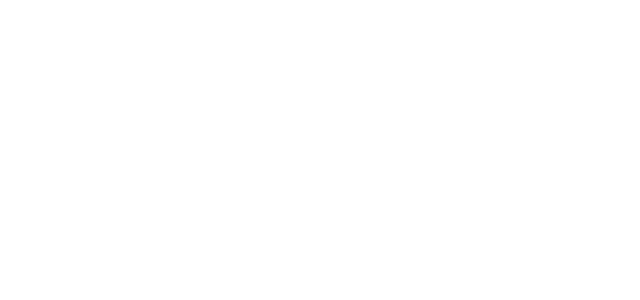
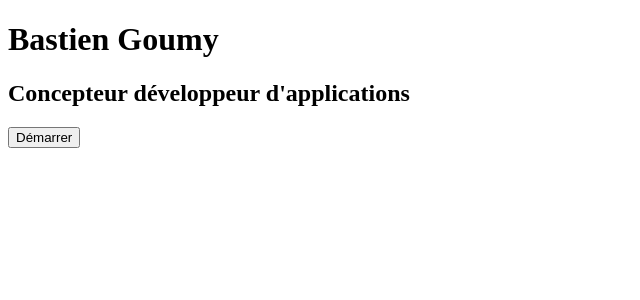
Before and after one commit to bastien-app/site_react, a React (Vite) app: page / in a window 1280 px wide. Shown: the top 300 px of the page, without its empty margins (0-640 px from the left). Built offline with nearby package versions, Linux system fonts and the light colour scheme.

Commit message:
ajouts menu et layout principal

```diff
--- a/src/components/App.jsx
+++ b/src/components/App.jsx
@@ -1,11 +1,26 @@
 import { useState } from 'react'
 import reactLogo from '../assets/react.svg'
 import viteLogo from '/vite.svg'
+import Intro from './Intro';
+import Main from './MainLayout';
+
+
+
+
+
+
 
 function App() {
+  const [started, setStarted] = useState(false);
 
+  function onStart(){
+    setStarted(true);
+  }
   return (
-    <h1></h1>
+    <>
+    {started === false ? <Intro onStart={onStart}/> : <Main />}
+    </>
+
   )
 }
 
--- a/src/components/Intro.jsx
+++ b/src/components/Intro.jsx
@@ -1,10 +1,10 @@
-function Intro ()
+function Intro(prop)
 {
     return (
         <div>
             <h1 className="nom-intro">Bastien Goumy</h1>
             <h2>Concepteur développeur d'applications</h2>
-            <button>Démarrer</button>
+            <button onClick={prop.onStart}>Démarrer</button>
         </div>
     )
 }
--- /dev/null
+++ b/src/components/MainLayout.jsx
@@ -0,0 +1,15 @@
+import { useState } from "react";
+import Menu from "./Menu";
+
+
+function Main(){
+    const [activeSection, setActiveSection] = useState("")
+
+    return(
+        <div>
+            <p>Test</p>
+        </div>
+    )
+}
+
+export default Main
--- /dev/null
+++ b/src/components/Menu.jsx
@@ -0,0 +1,17 @@
+function Menu()
+{
+    return(
+        <nav aria-label="Menu principal" className="menu">
+            <ul>
+                <li><a>À propos</a></li>
+                <li><a>L'école</a></li>
+                <li><a>Compétences</a></li>
+                <li><a>Projets et réalisations</a></li>
+                <li><a>Contact</a></li>
+            </ul>
+        </nav>
+    )
+}
+
+
+export default Menu
```
